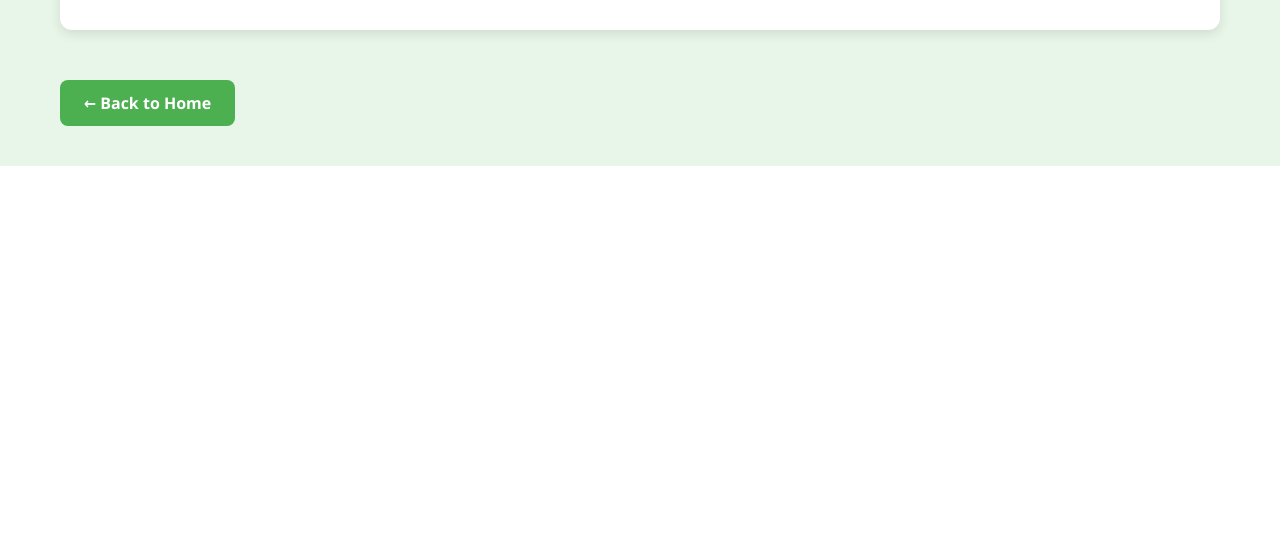
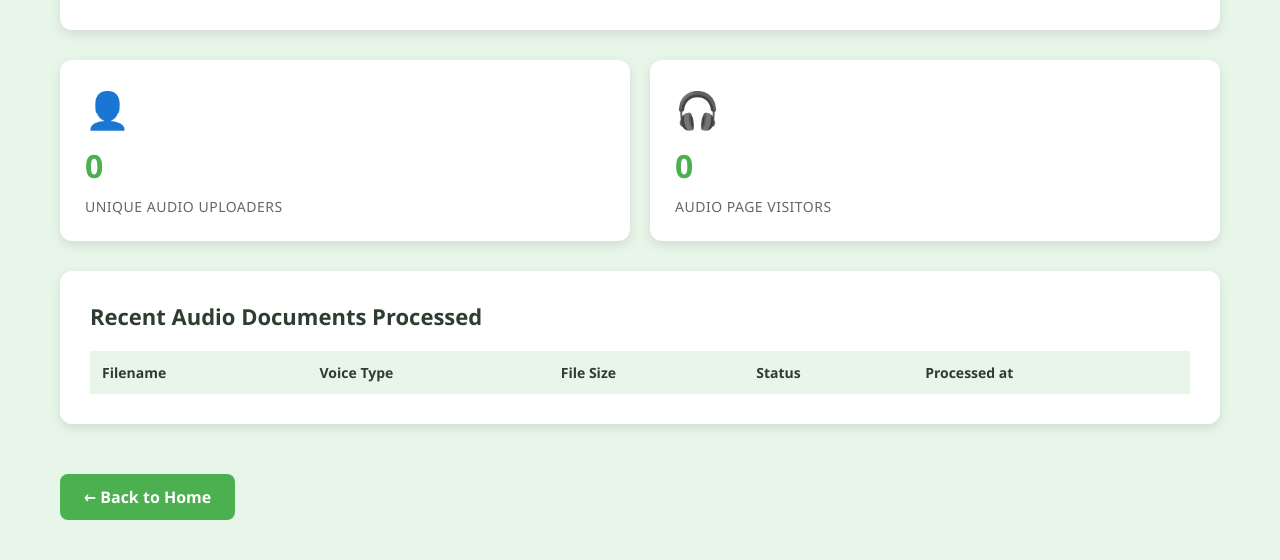
Before and after one commit to xnotebookin-dev/XNoteBook, a Flask app: page /analytics in a window 1280 px wide. Shown: the part 971-1531 px from the top of the page. Before the commit the page ends 1137 px from the top, so only its background shows below. Run offline with Flask 3, Linux system fonts and the light colour scheme; data that the repository does not hold is empty.

Commit message:
Adding analytics for Audio

```diff
--- a/app.py
+++ b/app.py
@@ -1195,6 +1195,42 @@ def analytics():
             FROM uploads
         ''')
         status_stats = cursor.fetchone()
+
+        cursor.execute('''
+                    SELECT
+                        source_filename,
+                        voice_name,
+                        source_file_size,
+                        status,
+                        processed_timestamp
+                    FROM tts_jobs
+                    WHERE source_filename IS NOT NULL
+                    ORDER BY processed_timestamp DESC
+                ''')
+
+        # We use a list of dictionaries to make it easier for the Jinja template
+        # to access keys like audio.voice_name
+        audio_results = cursor.fetchall()
+        recent_audio_processed = []
+        for row in audio_results:
+            recent_audio_processed.append({
+                'source_filename': row[0],
+                'voice_name': row[1],
+                'source_file_size': row[2],
+                'status': row[3],
+                'processed_at': row[4]
+            })
+
+        cursor.execute('''
+                    SELECT COUNT(ip_address) FROM (SELECT DISTINCT(ip_address) FROM uploads)
+                ''')
+        total_uploading_users = cursor.fetchone()[0]
+
+        cursor.execute('''
+                    SELECT COUNT(ip_address) FROM (SELECT DISTINCT(ip_address) FROM visits WHERE page = 'audio')
+                ''')
+        audio_page_visitors = cursor.fetchone()[0]
+
         conn.close()
 
         analytics_data = {
@@ -1203,6 +1239,9 @@ def analytics():
             'visits_by_country': visits_by_country,
             'uploads_by_country': uploads_by_country,
             'recent_uploads': recent_uploads,
+            'recent_audio_processed': recent_audio_processed,
+            'unique_uploaders': total_uploading_users,
+            'audio_page_users': audio_page_visitors,
             'success_rate': {
                 'completed': status_stats[0] or 0,
                 'failed': status_stats[1] or 0,
@@ -1401,7 +1440,6 @@ def download_tts_audio(job_id):
         cursor = conn.cursor()
         cursor.execute('SELECT output_file_path, source_filename, status FROM tts_jobs WHERE job_id = ?', (job_id,))
         result = cursor.fetchone()
-        conn.close()
 
         if not result:
             return jsonify({'error': 'Job not found'}), 404
@@ -1419,6 +1457,10 @@ def download_tts_audio(job_id):
         # Generate download filename
         base_name = os.path.splitext(row['source_filename'])[0] if row['source_filename'] else 'audio'
         download_name = f"{base_name}_audio.mp3"
+
+        cursor.execute(f"UPDATE tts_jobs SET status = ? WHERE job_id = ? and progress_percent = ?", ('COMPLETED', job_id, 100))
+        conn.close()
+
 
         return send_file(
             output_path,
@@ -1466,6 +1508,7 @@ def about():
 @app.route('/audio')
 def audio():
     """About the app"""
+    track_visit("audio")
     return render_template('audio.html')
 
 
--- a/templates/analytics.html
+++ b/templates/analytics.html
@@ -253,6 +253,16 @@
             color: #666;
             text-transform: uppercase;
         }
+
+        .status-queued {
+            background-color: #e3f2fd;
+            color: #1976d2; /* Deep blue for queued items */
+        }
+
+        .status-processing {
+            background-color: #f3e5f5;
+            color: #7b1fa2; /* Purple for active processing */
+        }
     </style>
 </head>
 <body>
@@ -392,6 +402,61 @@
             </div>
         </div>
 
+
+              <div class="stats-grid">
+    <div class="stat-card">
+        <div class="stat-icon">👤</div>
+        <div class="stat-value">{{ data.unique_uploaders }}</div>
+        <div class="stat-label">Unique Audio Uploaders</div>
+    </div>
+
+    <div class="stat-card">
+        <div class="stat-icon">🎧</div>
+        <div class="stat-value">{{ data.audio_page_users }}</div>
+        <div class="stat-label">Audio Page Visitors</div>
+    </div>
+</div>
+
+        <div class="section">
+    <h2>Recent Audio Documents Processed</h2>
+    <div class="table-container">
+        <table>
+            <thead>
+                <tr>
+                    <th>Filename</th>
+                    <th>Voice Type</th>
+                    <th>File Size</th>
+                    <th>Status</th>
+                    <th>Processed at</th> </tr>
+            </thead>
+            <tbody>
+                {% for audio in data.recent_audio_processed %}
+                <tr>
+                    <td>{{ audio.source_filename }}</td>
+                    <td style="color: var(--accent-blue); font-weight: 500;">
+                        {{ audio.voice_name }}
+                    </td>
+                    <td>
+                        {% if audio.source_file_size %}
+                            {{ (audio.source_file_size / 1024)|round(1) }} KB
+                        {% else %}
+                            -
+                        {% endif %}
+                    </td>
+                    <td>
+                        <span class="status-badge status-{{ audio.status.lower() }}">
+                            {{ audio.status.upper() }}
+                        </span>
+                    </td>
+                    <td style="color: #666; font-size: 13px;">
+                        {{ audio.processed_at }} </td>
+                </tr>
+                {% endfor %}
+            </tbody>
+        </table>
+    </div>
+ </div>
+
         <a href="/" class="back-link">← Back to Home</a>
     </div>
 
```
